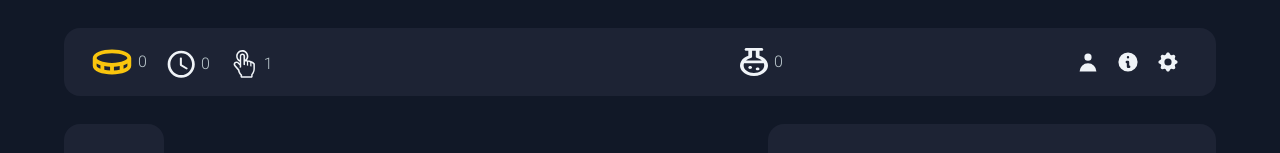
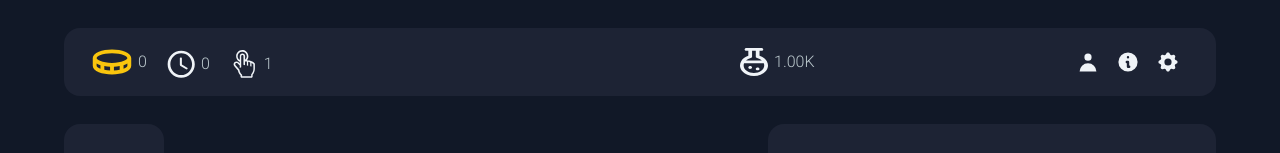
Before and after one commit to walde-dev/elemental-clicker, a Next.js app: page /data/Buildings/Building in a window 1280 px wide. Shown: the top 153 px of the page. Built offline with nearby package versions, Linux system fonts and the light colour scheme.

Commit message:
created player and data, preparing for redux

```diff
--- a/package.json
+++ b/package.json
@@ -9,11 +9,13 @@
   },
   "dependencies": {
     "@heroicons/react": "^1.0.5",
+    "@reduxjs/toolkit": "^1.7.1",
     "next": "12.0.7",
     "next-react-svg": "1.1.3",
     "react": "17.0.2",
     "react-dom": "17.0.2",
-    "react-icons": "^4.3.1"
+    "react-icons": "^4.3.1",
+    "react-redux": "^7.2.6"
   },
   "devDependencies": {
     "@svgr/webpack": "^6.1.2",
--- a/pages/_app.js
+++ b/pages/_app.js
@@ -1,47 +1,38 @@
 import Header from "./components/Header";
 import "../styles/globals.css"
-import { useEffect, useRef, useState } from "react";
+import React, { useEffect, useRef, useState } from "react";
 import useInterval from "./components/Logic/Hooks/useInterval";
 import SideBar from "./components/SideBar";
 import SideBarPanel from "./components/SideBarPanels/SideBarPanel";
 import MainMenu from "./components/MainMenu";
-import main, { initializeBuildings } from "./data/main";
+import main, { initializeBuildings, initializePlayer } from "./data/main";
 
 
 
 function MyApp({ Component, pageProps }) {
 
-  const [coins, setCoins] = useState(0)
-  const [coinsPerSecond, setCoinsPerSecond] = useState(0);
-  const [coinsPerClick, setCoinsPerClick] = useState(1);
-
-  const [mana, setMana] = useState(0);
 
   const [isSideBarOpen, setIsSideBarOpen] = useState(false);
   const [currentPanel, setCurrentPanel] = useState();
 
+  const player = initializePlayer();
   const buildings = initializeBuildings();
 
-
-  function click() {
-    setCoins(coins + coinsPerClick);
-  }
-
-  function tick() {
-    console.log('TICK')
-    setCoins(coins + coinsPerSecond);
-  }
+  const [coins, setCoins] = useState(player.coins);
 
   useInterval(() => {
-    tick();
+    player.tick();
   }, 1000);
 
-
+  useEffect(() => {
+    console.log('USEEFFECT')
+    setCoins(player.coins);
+  }, [player.coins])
 
 
   return (
     <div className='flex flex-col font-roboto font-light md:px-16 py-7 bg-main-background-blue w-screen max-w-full h-screen'>
-      <Header coins={coins} coinsPerSecond={coinsPerSecond} coinsPerClick={coinsPerClick} mana={mana} />
+      <Header coins={coins} player={player} />
 
       <div className='flex flex-row h-full'>
         <div className='flex flex-row mt-7 absolute md:left-16 left-0 h-[80vh]'>
@@ -61,9 +52,8 @@ function MyApp({ Component, pageProps }) {
         {/* Playable Area */}
         <div
           className='w-full h-full'
-          onClick={() => click()}
+          onClick={() => player.click()}
         >
-
         </div>
 
         <div className='flex flex-row w-5/12 max-w-md mt-7 absolute md:right-16 right-0 h-[80vh]'>
--- a/pages/components/BuildingsMenu.js
+++ b/pages/components/BuildingsMenu.js
@@ -1,5 +1,7 @@
 import { CgSandClock } from "react-icons/cg";
 import { RiCoinFill } from "react-icons/ri";
+import { abbreviateNumber } from "../components/Logic/logic";
+
 
 export default function BuildingsMenu(props) {
 
@@ -33,7 +35,7 @@ export default function BuildingsMenu(props) {
                                                 <CgSandClock className='w-6 h-6' />
                                             </div>
                                             <div className='self-center  '>
-                                                {building.production}
+                                                {abbreviateNumber(building.production)+'/s'}
                                             </div>
                                         </div>
                                         <div className='flex flex-row w-6/12 space-x-2'>
@@ -41,14 +43,14 @@ export default function BuildingsMenu(props) {
                                                 <RiCoinFill className='w-6 h-6' />
                                             </div>
                                             <div className='self-center '>
-                                                {building.cost}
+                                                {abbreviateNumber(building.cost)}
                                             </div>
                                         </div>
                                     </div>
                                 </div>
                                 <div className='flex w-2/12 items-center justify-center'>
                                     <div className='text-accent-blue font-medium text-2xl'>
-                                        {building.amount}
+                                        {abbreviateNumber(building.amount)}
                                     </div>
                                 </div>
                             </div>
--- a/pages/components/Header.js
+++ b/pages/components/Header.js
@@ -1,4 +1,4 @@
-import { useState } from 'react'
+import { useEffect, useState } from 'react'
 
 import Coins from "../../public/icons/coins.svg"
 import Clock from "../../public/icons/clock.svg"
@@ -18,7 +18,7 @@ import { abbreviateNumber } from './Logic/logic'
 export default function Header(props) {
 
     /* Mock Data */
-    const [coinAmount, setCoinAmount] = useState(3000)
+
 
     return (
         <div className='flex flex-row w-full sm:h-[75px] rounded-2xl px-7 bg-secondary-blue text-grey items-center'>
@@ -28,21 +28,21 @@ export default function Header(props) {
                     <div className='flex flex-row space-x-1.5'>
                         <Coins className='self-center sm:w-10 sm:h-10 w-7 h-7' />
                         <div className='self-center '>
-                            {abbreviateNumber(props.coins)}
+                            {abbreviateNumber(props.player.coins)}
                         </div>
                     </div>
 
                     <div className='flex flex-row space-x-1.5'>
                         <Clock className='self-center w-7 h-7' />
                         <div className='self-center '>
-                            {abbreviateNumber(props.coinsPerSecond)}
+                            {abbreviateNumber(props.player.coinsPerSecond)}
                         </div>
                     </div>
 
                     <div className='flex flex-row space-x-1.5'>
                         <Finger className='self-center w-7 h-7' />
                         <div className='self-center'>
-                            {abbreviateNumber(props.coinsPerClick)}
+                            {abbreviateNumber(props.player.coinsPerClick)}
                         </div>
                     </div>
                 </div>
@@ -51,7 +51,7 @@ export default function Header(props) {
                     <div className='flex flex-row self-center space-x-1.5'>
                         <Mana className='self-center w-7 h-7' />
                         <div className='self-center'>
-                            {abbreviateNumber(props.mana)}
+                            {abbreviateNumber(props.player.mana)}
                         </div>
                     </div>
 
--- a/pages/components/Logic/logic.js
+++ b/pages/components/Logic/logic.js
@@ -5,7 +5,6 @@ export default function Logic() {
 }
 
 export function abbreviateNumber(value) {
-    console.log(value)
     let newValue = value;
     let precision = 0;
     if (newValue >= 1000) {
@@ -22,14 +21,12 @@ export function abbreviateNumber(value) {
     while (newValue >= 1000) {
         newValue /= 1000;
         suffixNum++;
-        console.log(newValue)
     }
 
     newValue = newValue.toFixed(precision);
 
 
     newValue += suffixes[suffixNum];
-    console.log(newValue)
 
     return newValue;
 }
--- a/pages/data/Buildings/Building.js
+++ b/pages/data/Buildings/Building.js
@@ -1,4 +1,3 @@
-import { abbreviateNumber } from "../../components/Logic/logic";
 
 
 export default class Building {
@@ -14,11 +13,11 @@ export default class Building {
     }
 
     get production() {
-        return (abbreviateNumber(this.baseProduction*this.productionMultiplier*this.amount))+'/s';
+        return (this.baseProduction*this.productionMultiplier*this.amount);
     }
 
     get cost(){
-        return abbreviateNumber(this.initialCost * Math.pow(1.15, this.amount));
+        return this.initialCost * Math.pow(1.15, this.amount);
     }
 
 
--- /dev/null
+++ b/pages/data/Player/Player.js
@@ -0,0 +1,24 @@
+import { abbreviateNumber } from "../../components/Logic/logic";
+
+export default class Player {
+
+    constructor( coins, coinsPerSecond, coinsPerClick, mana, manaPerSecond, buildings) {
+
+        this.coins = coins;
+        this.coinsPerSecond = coinsPerSecond;
+        this.coinsPerClick = coinsPerClick;
+        this.mana = mana;
+        this.manaPerSecond = manaPerSecond;
+        this.buildings = buildings;
+    }
+
+
+    click(){
+        this.coins += this.coinsPerClick;
+    }
+
+    tick(){
+        this.coins += this.coinsPerSecond;
+    }
+
+}
--- a/pages/data/main.js
+++ b/pages/data/main.js
@@ -1,11 +1,21 @@
 import { FaWarehouse } from "react-icons/fa";
 import { GiBlacksmith, GiCastle, GiChurch, GiEgyptianTemple, GiGoldMine, GiWindmill } from "react-icons/gi";
 import Building from "./Buildings/Building";
+import Player from "./Player/Player";
+
+
 
 export default function main(props) {
 
 
 
+}
+
+export function initializePlayer(){
+
+
+    const MainPlayer = new Player( 0, 0, 1, 1000, 1, [0, 0, 0, 0, 0, 0, 0]);
+    return MainPlayer;
 }
 
 export function initializeBuildings() {
```
Also changed, not shown: 1 other file (tests, documents, lock files or other folders).
